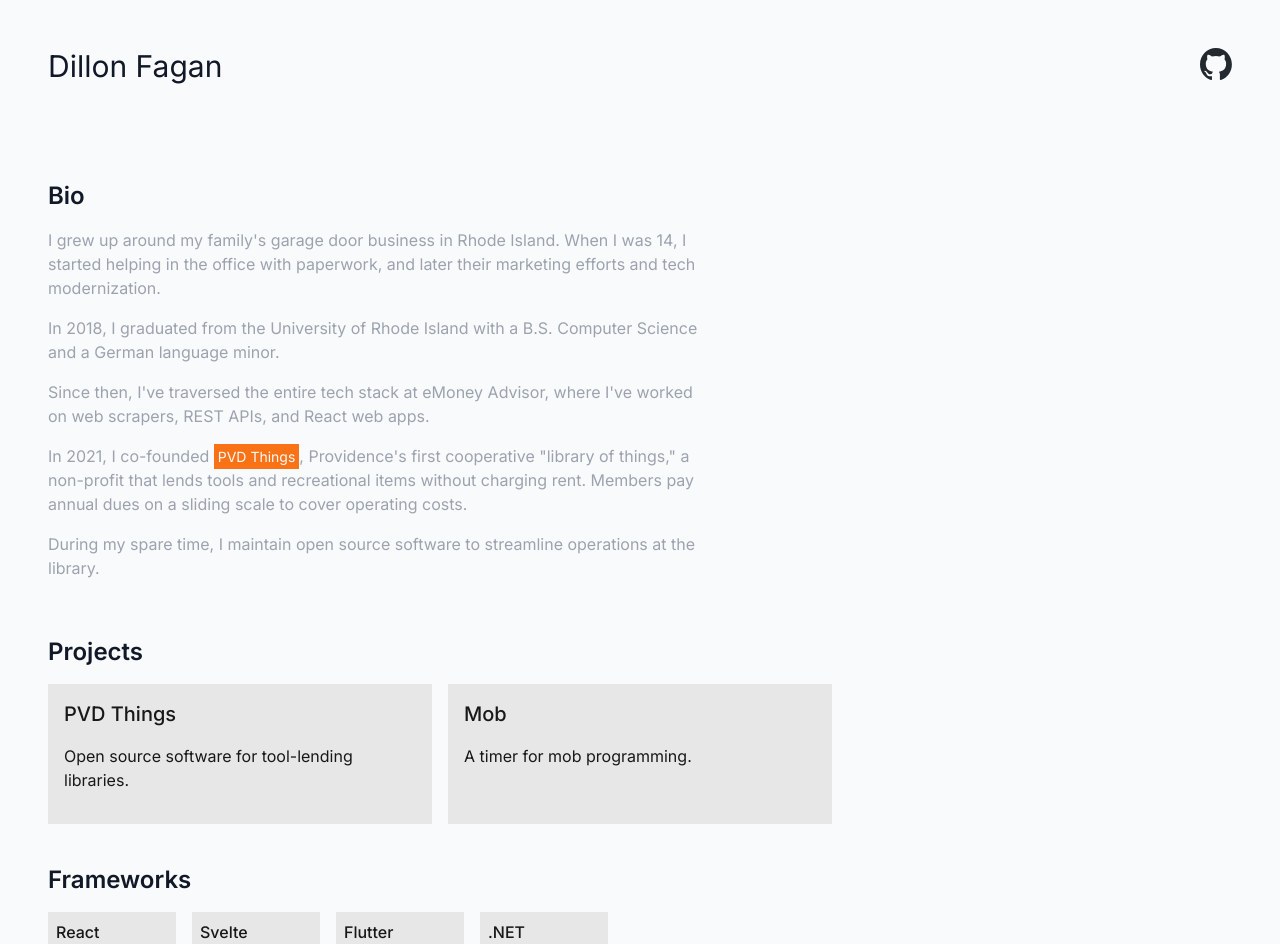
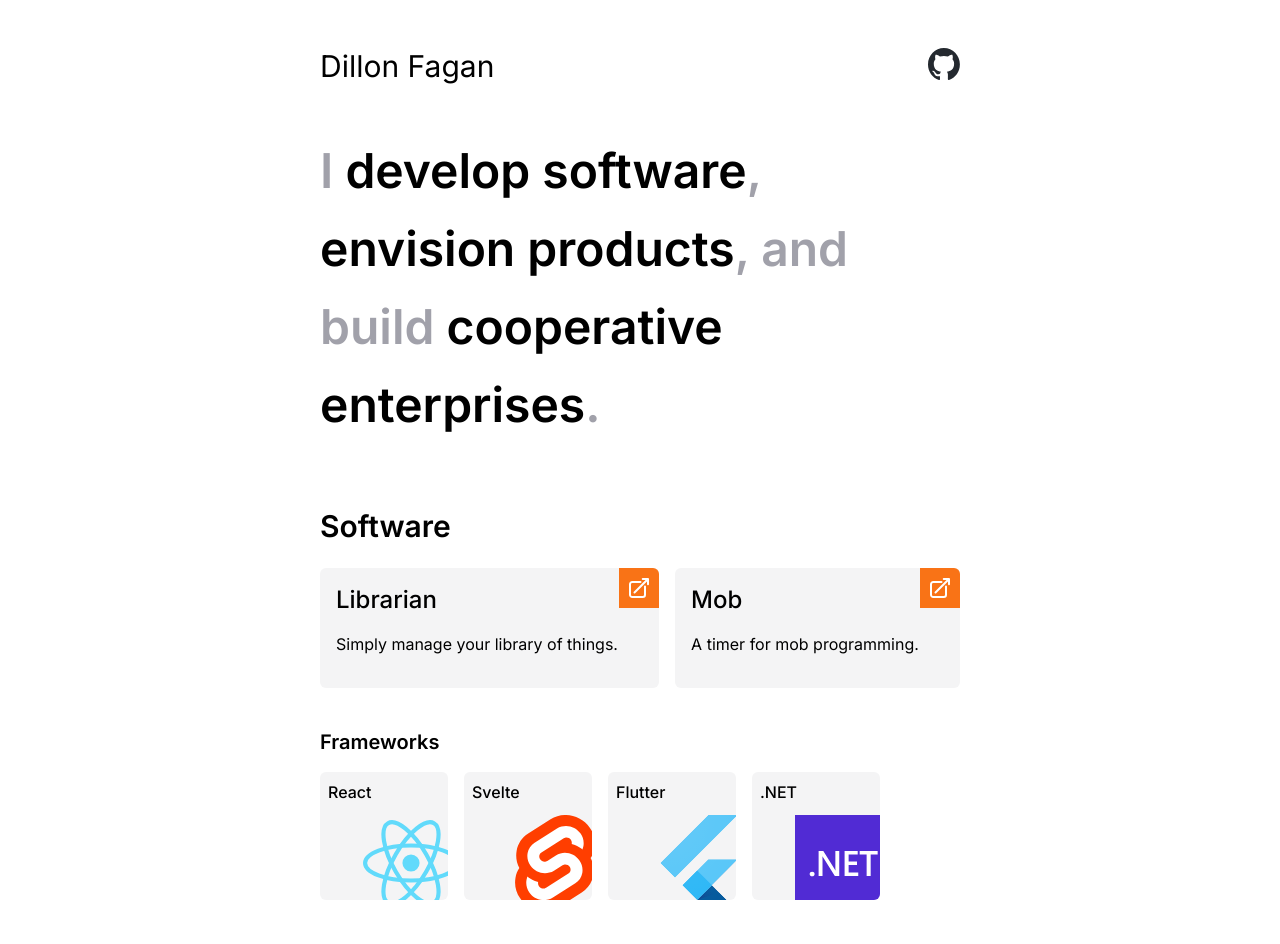
Before and after one commit to dillonfagan/dillonfagan.github.io, a Next.js app: page / in a window 1280 px wide. Shown: the top 944 px of the page. Built offline with nearby package versions, Linux system fonts and the light colour scheme.

Commit message:
Update look and feel

```diff
--- a/app/globals.css
+++ b/app/globals.css
@@ -3,7 +3,11 @@
 @tailwind utilities;
 
 body {
-  @apply bg-gray-50 text-gray-900;
+  @apply bg-white text-black;
+}
+
+main {
+  @apply mb-12;
 }
 
 section {
@@ -11,25 +15,21 @@ section {
 }
 
 section h2 {
-  @apply text-2xl font-semibold mb-4;
+  @apply text-2xl lg:text-3xl font-semibold mb-4 lg:mb-6;
 }
 
 section h3 {
-  @apply text-lg font-semibold mb-2;
+  @apply text-lg lg:text-xl font-semibold mb-2 lg:mb-4;
 }
 
 section p {
-  @apply max-w-prose mb-4;
-}
-
-p.focus {
-  @apply text-gray-400 hover:text-inherit;
+  @apply mb-4;
 }
 
 p > a {
-  @apply text-sm p-1 bg-orange-500 hover:bg-orange-400 text-gray-50;
+  @apply font-medium underline underline-offset-4 decoration-orange-500 hover:decoration-zinc-700 decoration-2;
 }
 
 .tile {
-  @apply bg-gray-200 hover:bg-gray-100 grayscale hover:grayscale-0;
+  @apply bg-zinc-100 rounded-md overflow-hidden hover:grayscale;
 }
--- a/app/page.tsx
+++ b/app/page.tsx
@@ -1,24 +1,24 @@
 import AppHeader from "@/components/AppHeader"
-import Biography from "@/components/Biography"
 import ProjectTile from "@/components/ProjectTile"
 import Tile from "@/components/Tile"
 
 const Home = () => {
   return (
-    <main className="flex flex-col">
+    <main className="flex flex-col items-center">
       <AppHeader />
-      <div className="flex flex-col p-8 md:p-12">
+      <div className="flex flex-col w-full md:w-4/5 lg:w-2/3 xl:w-1/2 p-8 md:p-0">
         <section>
-          <h2>Bio</h2>
-          <Biography />
+          <h2 className="text-4xl lg:text-5xl break-words leading-normal lg:leading-relaxed text-zinc-400">
+            I <span className="text-black">develop software</span>, <span className="text-black">envision products</span>, and build <span className="text-black">cooperative enterprises</span>.
+          </h2>
         </section>
         <section>
-          <h2>Projects</h2>
+          <h2>Software</h2>
           <div className="flex flex-row flex-wrap gap-4">
             <ProjectTile
-              title="PVD Things"
-              blurb="Open source software for tool-lending libraries."
-              href="https://github.com/pvdthings"
+              title="Librarian"
+              blurb="Simply manage your library of things."
+              href="https://github.com/pvdthings/librarian_app"
             />
             <ProjectTile
               title="Mob"
@@ -28,7 +28,7 @@ const Home = () => {
           </div>
         </section>
         <section>
-          <h2>Frameworks</h2>
+          <h3>Frameworks</h3>
           <div className="flex flex-row flex-wrap gap-4">
             <Tile title="React" imgSrc="/icons/react-mark.svg" />
             <Tile title="Svelte" imgSrc="/icons/svelte-mark.svg" />
@@ -37,7 +37,7 @@ const Home = () => {
           </div>
         </section>
         <section>
-          <h2>Languages</h2>
+          <h3>Languages</h3>
           <div className="flex flex-row flex-wrap gap-4">
             <Tile title="JavaScript" imgSrc="/icons/js-mark.svg" />
             <Tile title="TypeScript" imgSrc="/icons/ts-mark.svg" />
@@ -46,13 +46,6 @@ const Home = () => {
             <Tile title="Python" imgSrc="/icons/python-mark.png" />
           </div>
         </section>
-        <section>
-          <h2>Human Languages</h2>
-          <div className="flex flex-row flex-wrap gap-4">
-            <Tile title="English" />
-            <Tile title="German" />
-          </div>
-        </section>
       </div>
     </main>
   )
--- a/components/AppHeader.tsx
+++ b/components/AppHeader.tsx
@@ -1,17 +1,10 @@
-"use client"
-import { useState } from "react";
-
 const AppHeader = () => {
-    const [mousedOver, setMousedOver] = useState<boolean>(false);
-
     return (
-        <header className="p-8 md:p-12">
+        <header className="w-full md:w-4/5 lg:w-2/3 xl:w-1/2 px-8 md:px-0 py-8 md:py-12">
             <div
-                className={`float-left text-3xl cursor-default ${mousedOver && 'text-gray-400'}`}
-                onMouseEnter={() => setMousedOver(true)}
-                onMouseLeave={() => setMousedOver(false)}
+                className={`float-left text-3xl cursor-default`}
             >
-               {mousedOver ? 'Full-Stack Software Engineer' : 'Dillon Fagan'}
+               <span>Dillon Fagan</span>
             </div>
             <div className="float-right flex flex-row gap-3">
                 <a href="https://github.com/dillonfagan" target="_blank">
--- a/components/Biography.tsx
+++ /dev/null
@@ -1,13 +0,0 @@
-const Biography = () => {
-  return (
-    <>
-      <p className="focus">I grew up around my family's garage door business in Rhode Island. When I was 14, I started helping in the office with paperwork, and later their marketing efforts and tech modernization.</p>
-      <p className="focus">In 2018, I graduated from the University of Rhode Island with a B.S. Computer Science and a German language minor.</p>
-      <p className="focus">Since then, I've traversed the entire tech stack at eMoney Advisor, where I've worked on web scrapers, REST APIs, and React web apps.</p>
-      <p className="focus">In 2021, I co-founded <a href="https://www.pvdthings.coop" target="_blank">PVD Things</a>, Providence's first cooperative "library of things," a non-profit that lends tools and recreational items without charging rent. Members pay annual dues on a sliding scale to cover operating costs.</p>
-      <p className="focus">During my spare time, I maintain open source software to streamline operations at the library.</p>
-    </>
-  )
-}
-
-export default Biography
--- a/components/ProjectTile.tsx
+++ b/components/ProjectTile.tsx
@@ -1,9 +1,14 @@
 const ProjectTile = ({ title, blurb, href }) => {
 	return (
-		<a className="block p-4 w-full md:w-96 tile" href={href} target="_blank">
-			<h3 className="mb-4 text-xl font-medium">{title}</h3>
+		<div className="group relative p-4 w-full md:w-max md:grow tile cursor-pointer">
+			<a className="block absolute top-0 right-0 p-2 bg-orange-500 text-white group-hover:bg-zinc-700" href={href} target="_blank">
+				<svg xmlns="http://www.w3.org/2000/svg" fill="none" viewBox="0 0 24 24" strokeWidth={2} stroke="currentColor" className="w-6 h-6">
+					<path strokeLinecap="round" strokeLinejoin="round" d="M13.5 6H5.25A2.25 2.25 0 003 8.25v10.5A2.25 2.25 0 005.25 21h10.5A2.25 2.25 0 0018 18.75V10.5m-10.5 6L21 3m0 0h-5.25M21 3v5.25" />
+				</svg>
+			</a>
+			<h3 className="mb-4 text-xl lg:text-2xl font-medium">{title}</h3>
 			<p>{blurb}</p>
-		</a>
+		</div>
 	)
 }
 
--- a/components/Tile.tsx
+++ b/components/Tile.tsx
@@ -1,8 +1,11 @@
-const Tile = ({ title, imgSrc }: { title?: string, imgSrc?: string }) => {
+import { ReactNode } from "react"
+
+const Tile = ({ title, imgSrc, square = true, children }: { title?: string, imgSrc?: string, square?: boolean, children?: ReactNode }) => {
     return (
-        <div className="p-4 w-32 h-32 tile overflow-hidden relative">
+        <div className={`p-4 ${square ? 'w-32 h-32' : 'w-full'} tile overflow-hidden relative`}>
             {title && <h4 className="absolute top-2 left-2 font-medium">{title}</h4>}
             {imgSrc && <img src={imgSrc} alt={title} className="absolute top-1/3 left-1/3 w-24 h-24" />}
+            {children}
         </div>
     )
 }
```
